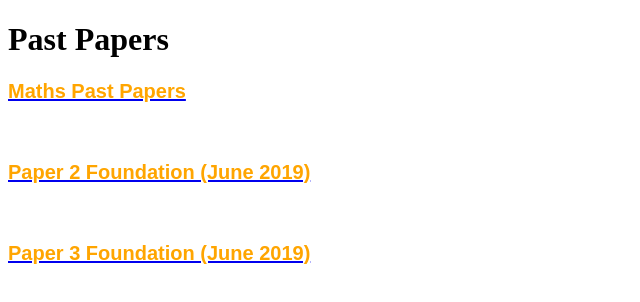
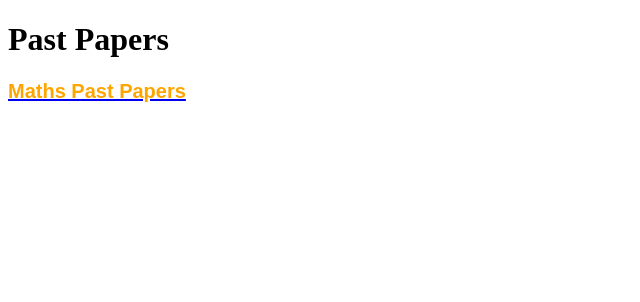
Before and after one commit to BaileySchool1/BaileySchool1.github.io, a plain HTML site: page PastPapers.html in a window 1280 px wide. Shown: the whole page, without its empty margins (0-640 px from the left). Drawn offline with Linux system fonts and the light colour scheme.

Commit message:
Update PastPapers.html

```diff
--- a/PastPapers.html
+++ b/PastPapers.html
@@ -8,9 +8,7 @@
     <h1 id="MainTitle">Past Papers</h1>
         <a href="Topics/Maths/PastPapers/MathsPastPapers.html"><h3 style="font-family: fantasy; font-size: 20px; color: orange">Maths Past Papers</h3></a>
         <br>
-        <a href="Topics/Maths/PastPapers/Question-paper/Questionpaper-Paper2F-June2019.pdf"><h3 style="font-family: fantasy; font-size: 20px; color: orange">Paper 2 Foundation (June 2019)</h3></a>
-        <br>
-        <a href="Topics/Maths/PastPapers/Question-paper/Questionpaper-Paper3F-June2019.pdf"><h3 style="font-family: fantasy; font-size: 20px; color: orange">Paper 3 Foundation (June 2019)</h3></a>
+
 
 
     </body>
```
